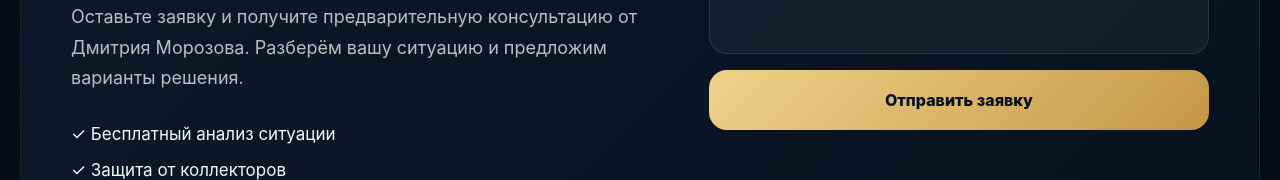
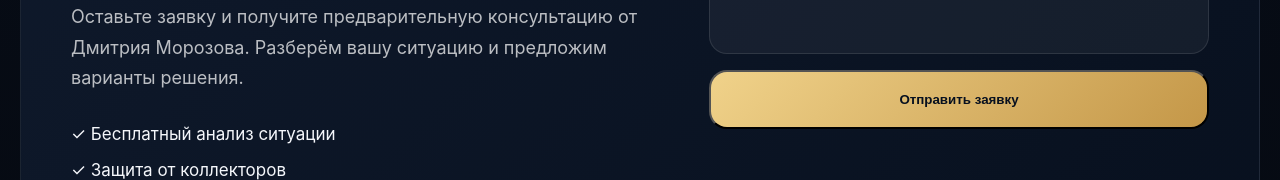
Before and after one commit to vm0318051-lab/morozov-jurist-site, a React (Vite) app: page / in a window 1280 px wide. Shown: the part 3136-3316 px from the top of the page. Built offline with nearby package versions, Linux system fonts and the light colour scheme.

Commit message:
connect lead form

```diff
--- a/src/App.jsx
+++ b/src/App.jsx
@@ -1,3 +1,4 @@
+import React from "react";
 import { Link, Route, Routes } from "react-router-dom";
 import "./App.css";
 
@@ -137,11 +138,52 @@ const telegramLink = "https://t.me/morozov_dmitry_urist";
   }
 
   function ConsultationBlock() {
+  const [name, setName] = React.useState("");
+  const [phone, setPhone] = React.useState("");
+  const [message, setMessage] = React.useState("");
+  const [loading, setLoading] = React.useState(false);
+
+  const sendLead = async () => {
+    try {
+      setLoading(true);
+
+      const response = await fetch("/api/lead", {
+        method: "POST",
+        headers: {
+          "Content-Type": "application/json",
+        },
+        body: JSON.stringify({
+          name,
+          phone,
+          message,
+          page: window.location.pathname,
+        }),
+      });
+
+      const data = await response.json();
+
+      if (data.ok) {
+        alert("Заявка успешно отправлена!");
+        setName("");
+        setPhone("");
+        setMessage("");
+      } else {
+        alert("Ошибка отправки заявки");
+      }
+    } catch (error) {
+      alert("Ошибка соединения");
+    } finally {
+      setLoading(false);
+    }
+  };
+
   return (
     <section className="consultation">
       <div className="consultationLeft">
         <span>Бесплатная консультация</span>
+
         <h2>Узнайте, можно ли списать ваши долги законно</h2>
+
         <p>
           Оставьте заявку и получите предварительную консультацию от Дмитрия
           Морозова. Разберём вашу ситуацию и предложим варианты решения.
@@ -156,13 +198,34 @@ const telegramLink = "https://t.me/morozov_dmitry_urist";
       </div>
 
       <div className="consultationForm">
-          <input type="text" placeholder="Ваше имя" />
-          <input type="tel" placeholder="Ваш телефон" />
-          <textarea placeholder="Опишите ситуацию" rows="5" />
+        <input
+          type="text"
+          placeholder="Ваше имя"
+          value={name}
+          onChange={(e) => setName(e.target.value)}
+        />
 
-          <a href={telegramLink} target="_blank" rel="noreferrer" className="consultationBtn">
-            Отправить заявку
-          </a>
+        <input
+          type="tel"
+          placeholder="Ваш телефон"
+          value={phone}
+          onChange={(e) => setPhone(e.target.value)}
+        />
+
+        <textarea
+          placeholder="Опишите ситуацию"
+          rows="5"
+          value={message}
+          onChange={(e) => setMessage(e.target.value)}
+        />
+
+        <button
+          onClick={sendLead}
+          className="consultationBtn"
+          disabled={loading}
+        >
+          {loading ? "Отправка..." : "Отправить заявку"}
+        </button>
       </div>
     </section>
   );
```
Lines whose indentation alone changed are shown as unchanged.
